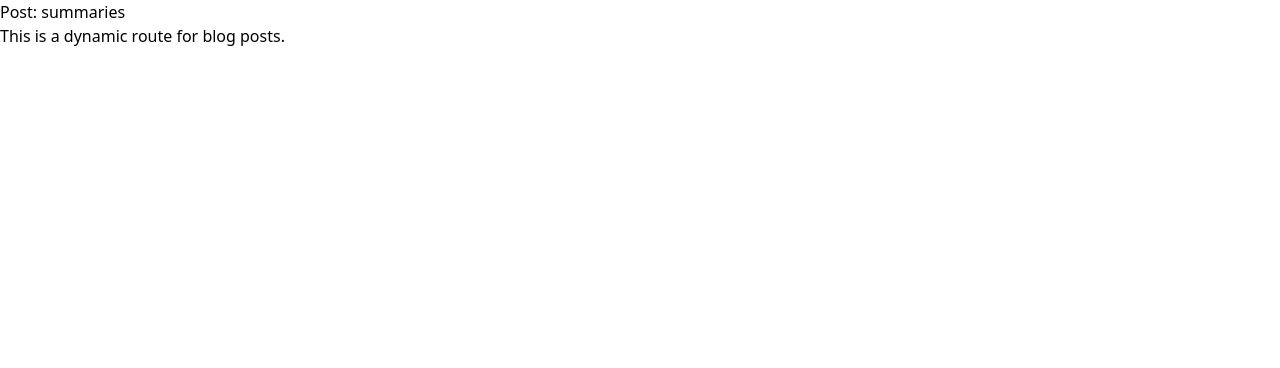
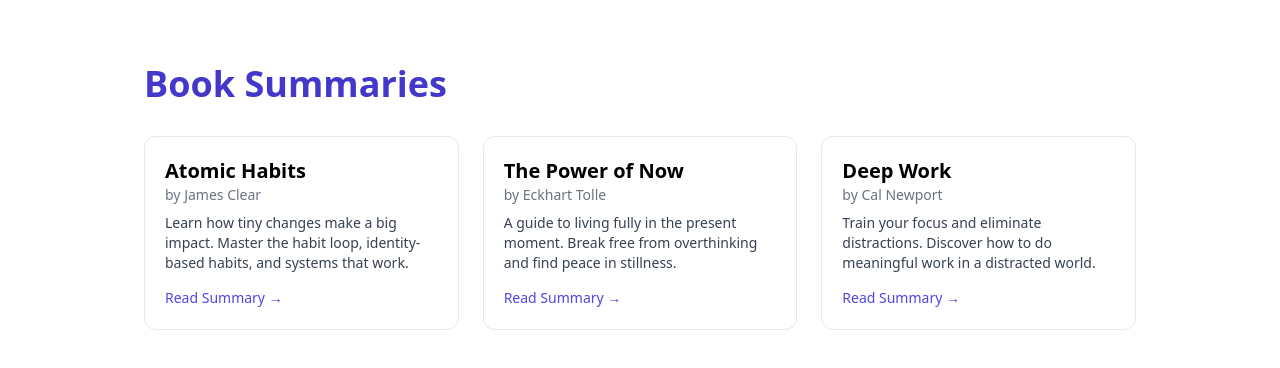
Before and after one commit to TheGainMaker/TheGainMaker-, a Next.js app: page /summaries in a window 1280 px wide. Shown: the top 368 px of the page. Built offline with nearby package versions, Linux system fonts and the light colour scheme.

Commit message:
Create summaries.js

```diff
--- /dev/null
+++ b/pages/summaries.js
@@ -0,0 +1,49 @@
+export default function Summaries() {
+  const summaries = [
+    {
+      title: "Atomic Habits",
+      author: "James Clear",
+      slug: "atomic-habits",
+      description:
+        "Learn how tiny changes make a big impact. Master the habit loop, identity-based habits, and systems that work.",
+    },
+    {
+      title: "The Power of Now",
+      author: "Eckhart Tolle",
+      slug: "the-power-of-now",
+      description:
+        "A guide to living fully in the present moment. Break free from overthinking and find peace in stillness.",
+    },
+    {
+      title: "Deep Work",
+      author: "Cal Newport",
+      slug: "deep-work",
+      description:
+        "Train your focus and eliminate distractions. Discover how to do meaningful work in a distracted world.",
+    },
+  ];
+
+  return (
+    <div className="max-w-5xl mx-auto px-4 py-16">
+      <h1 className="text-4xl font-bold mb-8 text-indigo-700">Book Summaries</h1>
+      <div className="grid gap-6 sm:grid-cols-2 lg:grid-cols-3">
+        {summaries.map((summary) => (
+          <div
+            key={summary.slug}
+            className="bg-white border p-5 rounded-xl hover:shadow-md transition"
+          >
+            <h2 className="text-xl font-semibold">{summary.title}</h2>
+            <p className="text-gray-500 text-sm mb-2">by {summary.author}</p>
+            <p className="text-gray-700 text-sm mb-3">{summary.description}</p>
+            <a
+              href={`/summaries/${summary.slug}`}
+              className="text-indigo-600 text-sm font-medium hover:underline"
+            >
+              Read Summary →
+            </a>
+          </div>
+        ))}
+      </div>
+    </div>
+  );
+}
```
